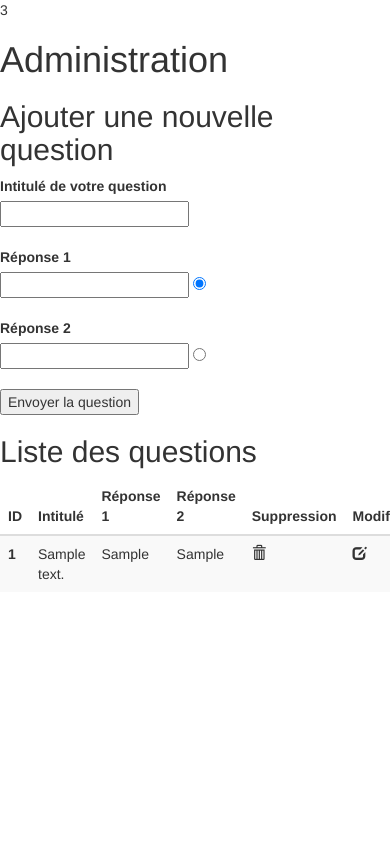
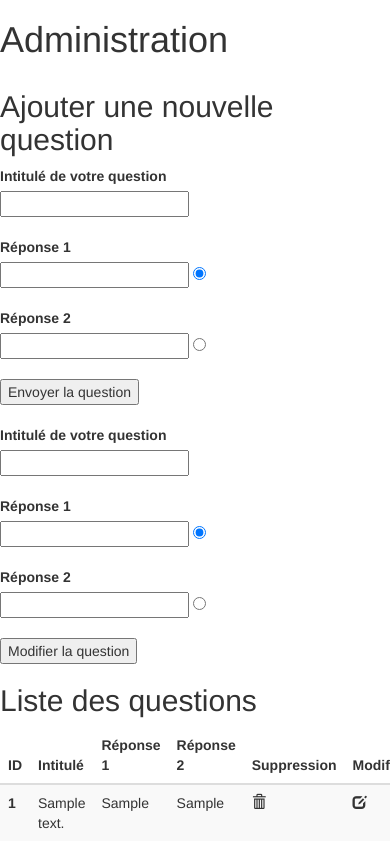
Before and after one commit to jules-larue/QuizzUp, a Flask app: page /admin/ in a window 390 px wide; the page is wider, and only the part inside the window is pictured. Before the commit the page ends 580 px from the top of that part, so only its background shows below. Run offline with Flask 2, Linux system fonts and the light colour scheme; tables that the repository leaves empty hold one stand-in row (values such as "Sample post"); some libraries are stand-ins or nearby versions.

Commit message:
ajout formulaire modification question à droite de celui d'ajout

```diff
--- a/app/templates/admin.html
+++ b/app/templates/admin.html
@@ -7,16 +7,17 @@
   <link rel="stylesheet" href="/static/css/bootstrap/css/bootstrap-theme.css">
   <!-- Import du css de LobiBox -->
 	<link rel="stylesheet" href="/static/plugins/lobibox-master/dist/css/lobibox.min.css">
-3
 
 
   <title>Administration</title>
 </head>
 
+
 <body>
   <h1>Administration</h1>
 
-  <div id="ajoutQuestionBlock">
+  <div class="row"> <!-- centrer ==> text-center -->
+    <div id="ajoutQuestionBlock" class="col-sm-7"> <!-- centrer ==> text-center -->
       <h2>Ajouter une nouvelle question</h2>
       <label for="intitule">Intitulé de votre question</label></br>
       <input id="intitule" type="text" required/></br></br>
@@ -29,9 +30,27 @@
       <input id="reponse2" type="text" required />
       <input type="radio" name="radioGroup" id="radioButton2" /></br></br>
 
+      <input type="button" value="Envoyer la question" onclick="submitQuestion()"/>
+    </div> <!-- Fin colonne -->
 
-    <input type="button" value="Envoyer la question" onclick="submitQuestion()"/>
-  </div>
+
+    <div id="modifQuestionBlock" class="col-sm-5 center-block">
+      <h2></h2>
+      <label for="intituleModif">Intitulé de votre question</label></br>
+      <input id="intituleModif" type="text" required/></br></br>
+
+      <label for="reponse1Modif">Réponse 1</label></br>
+      <input id="reponse1Modif" type="text" required />
+      <input type="radio" name="radioGroupModif" id="radioButton1Modif" checked="checked" /></br></br>
+
+      <label for="reponse2Modif">Réponse 2</label></br>
+      <input id="reponse2Modif" type="text" required />
+      <input type="radio" name="radioGroupModif" id="radioButton2Modif" /></br></br>
+
+      <input type="button" value="Modifier la question" onclick=""/>
+    </div> <!-- Fin colonne -->
+  </div> <!-- Fin row -->
+
 
   <h2>Liste des questions</h2>
   <!-- Tableau d'affichage des questions de la base de données -->
@@ -50,9 +69,7 @@
     <tbody id="table-body-questions"> <!-- Corps du tableau (les questions) -->
 
     </tbody>
-
   </table>
-
 </body>
 
 
@@ -64,7 +81,7 @@
 </script>
 
 <!-- Import du modèle de Question -->
+<script src="{{url_for('static', filename='js/question.js')}}">
+</script>
 <script src="{{url_for('static', filename='js/admin.js')}}">
 </script>
-<script src="{{url_for('static', filename='js/question.js')}}">
-</script>
```
Lines whose indentation alone changed are shown as unchanged.
